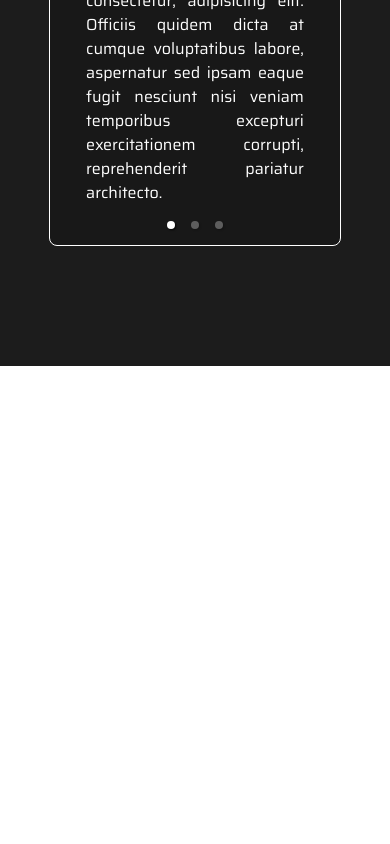
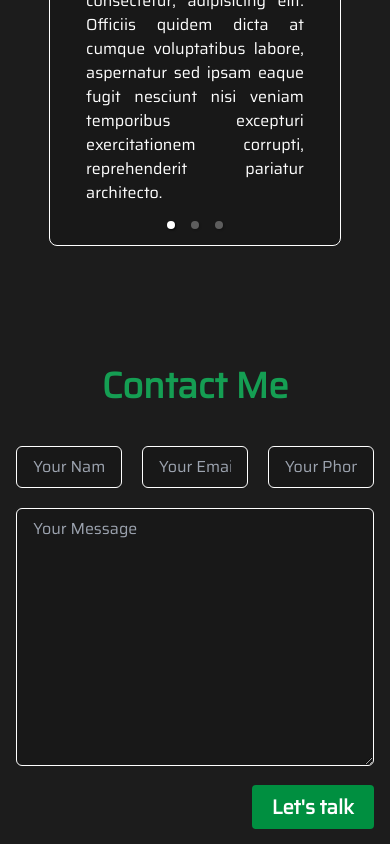
Before and after one commit to akil-tajwar/portfolio-website, a React (Vite) app: page / in a window 390 px wide. Shown: the part 11156-12000 px from the top of the page. Before the commit the page ends 11522 px from the top, so only its background shows below. Built offline with nearby package versions, Linux system fonts and the light colour scheme.

Commit message:
adding contact me

```diff
--- /dev/null
+++ b/src/Container/Components/ContactMe.jsx
@@ -0,0 +1,20 @@
+import React from 'react';
+
+const ContactMe = () => {
+    return (
+        <div className='w-11/12 lg:w-1/2 mx-auto pb-20' id='contact'>
+            <h1 className='text-center text-4xl pb-10 font-semibold primary-color'>Contact Me</h1>
+            <div className='flex gap-5 text-white'>
+                <input className='bg-[#181818] rounded-md w-full px-4 py-2 border border-white' type="text" placeholder='Your Name' />
+                <input className='bg-[#181818] rounded-md w-full px-4 py-2 border border-white' type="text" placeholder='Your Email' />
+                <input className='bg-[#181818] rounded-md w-full px-4 py-2 border border-white' type="text" placeholder='Your Phone' />
+            </div>
+            <textarea className='bg-[#181818] rounded-md w-full px-4 py-2 border border-white mt-5' placeholder='Your Message' cols="30" rows="10"></textarea>
+            <div className='text-right'>
+                <button className='mt-3 bg-[#008f40] text-white rounded font-semibold text-xl px-5 py-2'>Let's talk</button>
+            </div>
+        </div>
+    );
+};
+
+export default ContactMe;
--- a/src/Container/Components/Footer.jsx
+++ b/src/Container/Components/Footer.jsx
@@ -2,8 +2,8 @@ import React from 'react';
 
 const Footer = () => {
     return (
-        <div id='contact'>
-
+        <div className='shadow bg-[#181818] text-center py-3'>
+            <p className='text-white'>© Copyright 2023 | All rights reserved</p>
         </div>
     );
 };
--- a/src/Container/Components/Navbar.jsx
+++ b/src/Container/Components/Navbar.jsx
@@ -26,7 +26,7 @@ const Navbar = () => {
         };
     }, []);
     return (
-        <div className={isScrolled ? 'bg-[#1c1c1c] fixed w-full z-10 text-white py-8' : `fixed w-full z-10 text-white py-8`}>
+        <div className={isScrolled ? 'bg-[#1c1c1c] shadow fixed w-full z-10 text-white py-8' : `fixed w-full z-10 text-white py-8`}>
                 <div className='flex flex-row gap-5 w-11/12 lg:w-3/4 mx-auto justify-between items-center'>
                     <div className=''>
                         <img className='w-40' src="/logo 2.png" alt="" />
@@ -50,7 +50,7 @@ const Navbar = () => {
                             <a href="#portfolio" className={active === "#portfolio" ? 'active' : ''} onClick={() => setActive("#portfolio")}>Portfolio</a>
                             <a href="#my-resume" className={active === "#my-resume" ? 'active' : ''} onClick={() => setActive("#my-resume")}>My Resume</a>
                             <a href="#reviews" className={active === "#reviews" ? 'active' : ''} onClick={() => setActive("#reviews")}>Reviews</a>
-                            <a href="contact" className={active === "#contact" ? 'active' : ''} onClick={() => setActive("#contact")}>Contact Me</a>
+                            <a href="#contact" className={active === "#contact" ? 'active' : ''} onClick={() => setActive("#contact")}>Contact Me</a>
                         </div>
                     </div>
                 </div>
--- a/src/Container/Container.jsx
+++ b/src/Container/Container.jsx
@@ -7,6 +7,7 @@ import ScrollTop from './Components/ScrollTop';
 import MyServices from './Components/MyServices';
 import MyResume from './Components/MyResume';
 import Reviews from './Components/Reviews';
+import ContactMe from './Components/ContactMe';
 
 const Container = () => {
     return (
@@ -19,6 +20,7 @@ const Container = () => {
             <Portfolio></Portfolio>
             <MyResume></MyResume>
             <Reviews></Reviews>
+            <ContactMe></ContactMe>
         </div>
     );
 };
```
